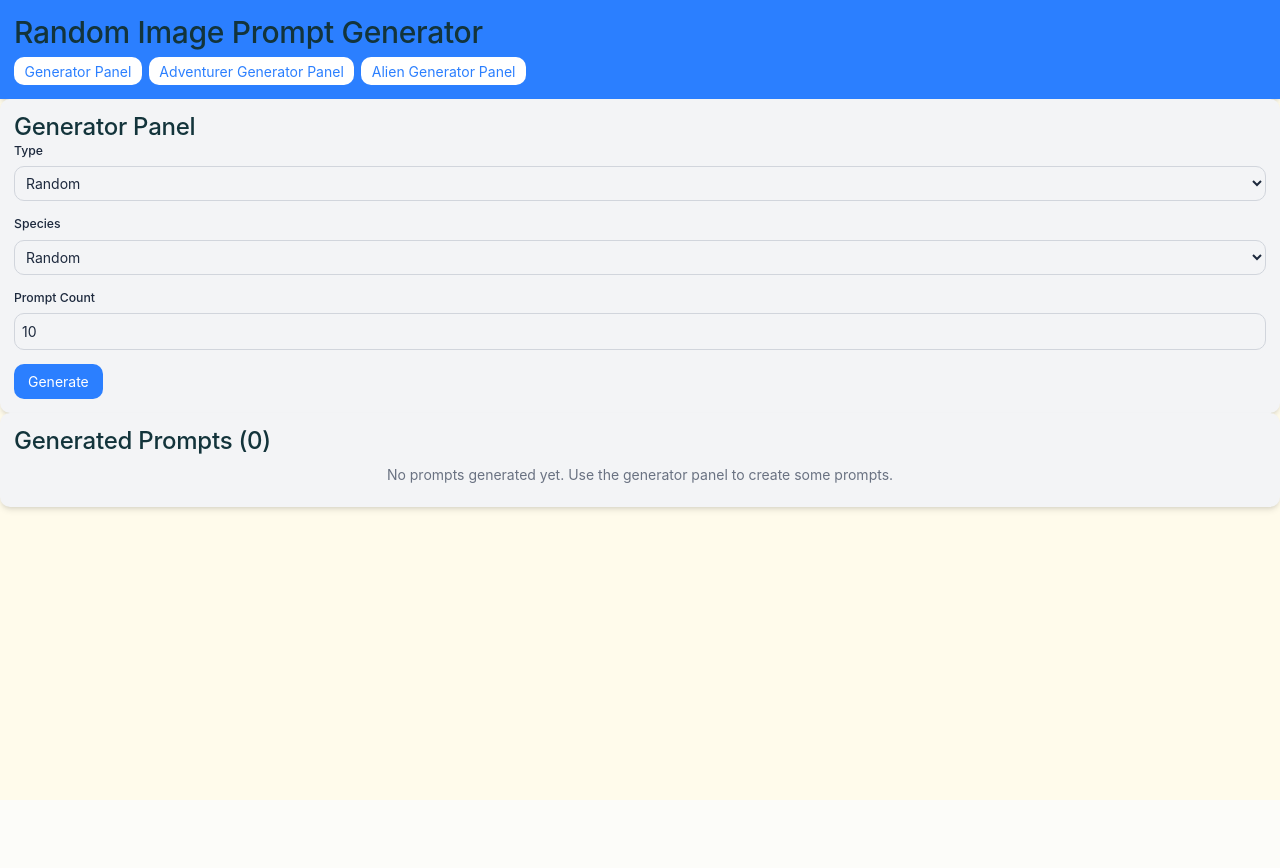
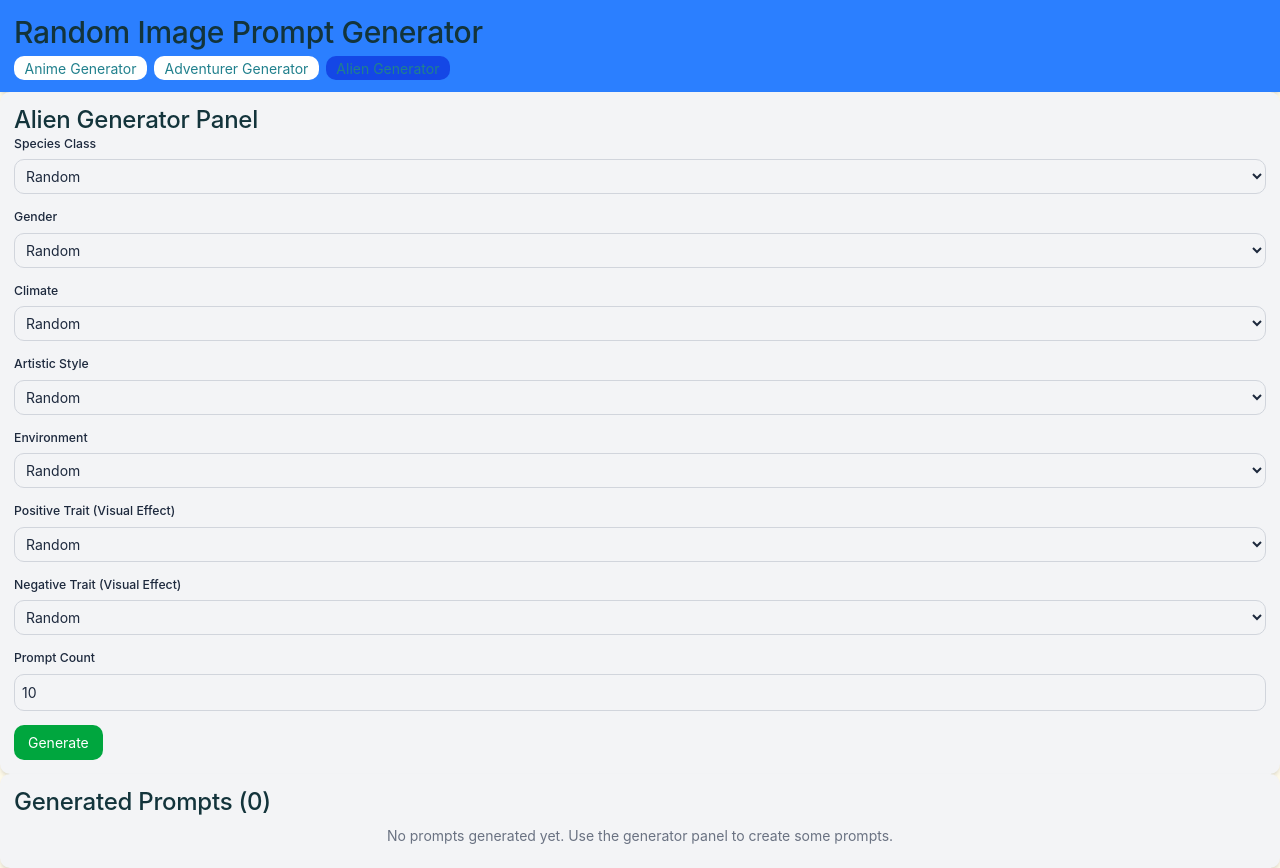
Before and after one commit to Kalaith/PromptGenerator, a React (Vite) app in the folder frontend/: page /alien in a window 1280 px wide. Before the commit the page ends 800 px from the top, so only its background shows below. Built offline with nearby package versions, Linux system fonts and the light colour scheme; a web font is replaced by a local one.

Commit message:
refactor: restructure app for routing and enhance page components with dedicated generator pages

```diff
--- a/frontend/src/App.tsx
+++ b/frontend/src/App.tsx
@@ -1,35 +1,27 @@
 import './styles/globals.css';
-import React, { useState } from 'react';
-import Header from './components/Header';
-import GeneratorPanel from './components/GeneratorPanel';
-import OutputPanel from './components/OutputPanel';
-import AdventurerGeneratorPanel from './components/AdventurerGeneratorPanel';
-import AlienGeneratorPanel from './components/AlienGeneratorPanel';
-import { usePromptStore } from './stores/promptStore';
+import React from 'react';
+import { BrowserRouter, Routes, Route, Navigate } from 'react-router-dom';
+import RouterHeader from './components/RouterHeader';
+import AnimeGeneratorPage from './pages/AnimeGeneratorPage';
+import AdventurerGeneratorPage from './pages/AdventurerGeneratorPage';
+import AlienGeneratorPage from './pages/AlienGeneratorPage';
 
 const App: React.FC = () => {
-  const [activePanel, setActivePanel] = useState<'generator' | 'adventurer' | 'alien'>('generator');
-  const clearAll = usePromptStore((state) => state.clearAll);
-
-  const handlePanelChange = (panel: 'generator' | 'adventurer' | 'alien') => {
-    clearAll(); // Clear generated output when switching panels
-    setActivePanel(panel);
-  };
-
   return (
-    <div className="min-h-screen bg-amber-50 text-slate-800">
-      <Header setActivePanel={handlePanelChange} />
-      <main className="main-content">
-        {activePanel === 'generator' ? (
-          <GeneratorPanel />
-        ) : activePanel === 'adventurer' ? (
-          <AdventurerGeneratorPanel />
-        ) : (
-          <AlienGeneratorPanel />
-        )}
-        <OutputPanel />
-      </main>
-    </div>
+    <BrowserRouter>
+      <div className="min-h-screen bg-amber-50 text-slate-800">
+        <RouterHeader />
+        <main>
+          <Routes>
+            <Route path="/" element={<Navigate to="/anime" replace />} />
+            <Route path="/anime" element={<AnimeGeneratorPage />} />
+            <Route path="/adventurer" element={<AdventurerGeneratorPage />} />
+            <Route path="/alien" element={<AlienGeneratorPage />} />
+            <Route path="*" element={<Navigate to="/anime" replace />} />
+          </Routes>
+        </main>
+      </div>
+    </BrowserRouter>
   );
 };
 
--- /dev/null
+++ b/frontend/src/components/RouterHeader.tsx
@@ -0,0 +1,48 @@
+import React from 'react';
+import { Link, useLocation } from 'react-router-dom';
+
+const RouterHeader: React.FC = () => {
+  const location = useLocation();
+
+  const isActive = (path: string) => location.pathname === path;
+
+  return (
+    <header className="bg-blue-500 text-white p-4 shadow-md">
+      <h1 className="text-xl font-bold">Random Image Prompt Generator</h1>
+      <div className="mt-2">
+        <Link
+          to="/anime"
+          className={`py-1 px-3 rounded-md mr-2 transition-colors ${
+            isActive('/anime')
+              ? 'bg-blue-700 text-white'
+              : 'bg-white text-blue-500 hover:bg-gray-200'
+          }`}
+        >
+          Anime Generator
+        </Link>
+        <Link
+          to="/adventurer"
+          className={`py-1 px-3 rounded-md mr-2 transition-colors ${
+            isActive('/adventurer')
+              ? 'bg-blue-700 text-white'
+              : 'bg-white text-blue-500 hover:bg-gray-200'
+          }`}
+        >
+          Adventurer Generator
+        </Link>
+        <Link
+          to="/alien"
+          className={`py-1 px-3 rounded-md transition-colors ${
+            isActive('/alien')
+              ? 'bg-blue-700 text-white'
+              : 'bg-white text-blue-500 hover:bg-gray-200'
+          }`}
+        >
+          Alien Generator
+        </Link>
+      </div>
+    </header>
+  );
+};
+
+export default RouterHeader;
--- /dev/null
+++ b/frontend/src/pages/AdventurerGeneratorPage.tsx
@@ -0,0 +1,22 @@
+import React from 'react';
+import AdventurerGeneratorPanel from '../components/AdventurerGeneratorPanel';
+import OutputPanel from '../components/OutputPanel';
+import { usePromptStore } from '../stores/promptStore';
+
+const AdventurerGeneratorPage: React.FC = () => {
+  const clearAll = usePromptStore((state) => state.clearAll);
+
+  // Clear output when page loads
+  React.useEffect(() => {
+    clearAll();
+  }, [clearAll]);
+
+  return (
+    <div className="main-content">
+      <AdventurerGeneratorPanel />
+      <OutputPanel />
+    </div>
+  );
+};
+
+export default AdventurerGeneratorPage;
--- /dev/null
+++ b/frontend/src/pages/AlienGeneratorPage.tsx
@@ -0,0 +1,22 @@
+import React from 'react';
+import AlienGeneratorPanel from '../components/AlienGeneratorPanel';
+import OutputPanel from '../components/OutputPanel';
+import { usePromptStore } from '../stores/promptStore';
+
+const AlienGeneratorPage: React.FC = () => {
+  const clearAll = usePromptStore((state) => state.clearAll);
+
+  // Clear output when page loads
+  React.useEffect(() => {
+    clearAll();
+  }, [clearAll]);
+
+  return (
+    <div className="main-content">
+      <AlienGeneratorPanel />
+      <OutputPanel />
+    </div>
+  );
+};
+
+export default AlienGeneratorPage;
--- /dev/null
+++ b/frontend/src/pages/AnimeGeneratorPage.tsx
@@ -0,0 +1,22 @@
+import React from 'react';
+import GeneratorPanel from '../components/GeneratorPanel';
+import OutputPanel from '../components/OutputPanel';
+import { usePromptStore } from '../stores/promptStore';
+
+const AnimeGeneratorPage: React.FC = () => {
+  const clearAll = usePromptStore((state) => state.clearAll);
+
+  // Clear output when page loads
+  React.useEffect(() => {
+    clearAll();
+  }, [clearAll]);
+
+  return (
+    <div className="main-content">
+      <GeneratorPanel />
+      <OutputPanel />
+    </div>
+  );
+};
+
+export default AnimeGeneratorPage;
--- a/frontend/tsconfig.json
+++ b/frontend/tsconfig.json
@@ -21,7 +21,7 @@
 
     /* Module resolution */
     "module": "ESNext",
-    "moduleResolution": "Node",
+    "moduleResolution": "bundler",
     "resolveJsonModule": true,
     "esModuleInterop": true,
     "allowSyntheticDefaultImports": true,
@@ -39,9 +39,9 @@
     /* Iteration helpers */
     "downlevelIteration": true,
 
-    /* Type safety in JS interop (optional but recommended if you don’t use JS files) */
+    /* Type safety in JS interop (optional but recommended if you don't use JS files) */
     "allowJs": false,
-    "skipLibCheck": false
+    "skipLibCheck": true
   },
   "include": ["src"],
   "exclude": ["node_modules", "dist"]
```
Also changed, not shown: 2 other files (tests, documents, lock files or other folders).
